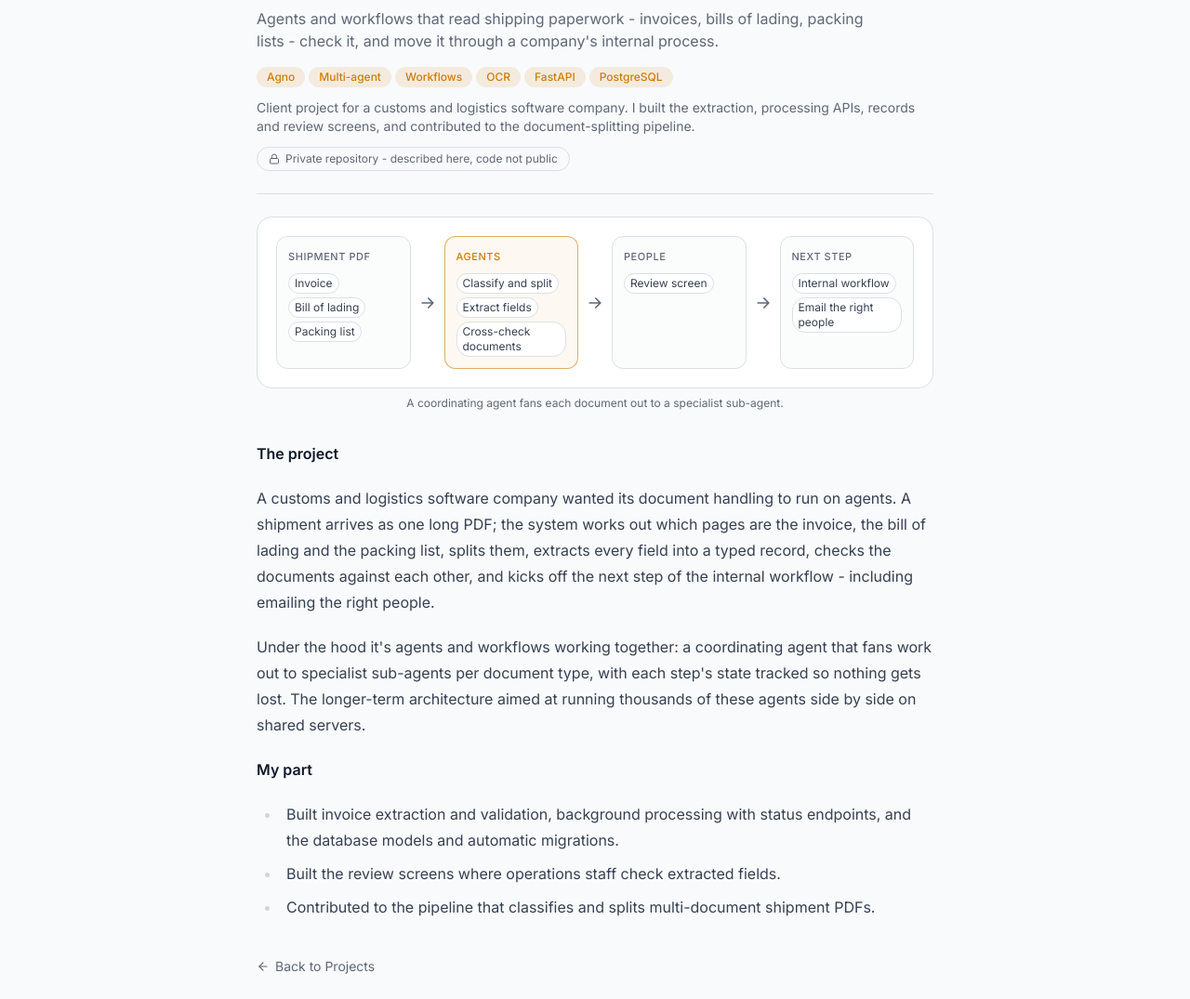
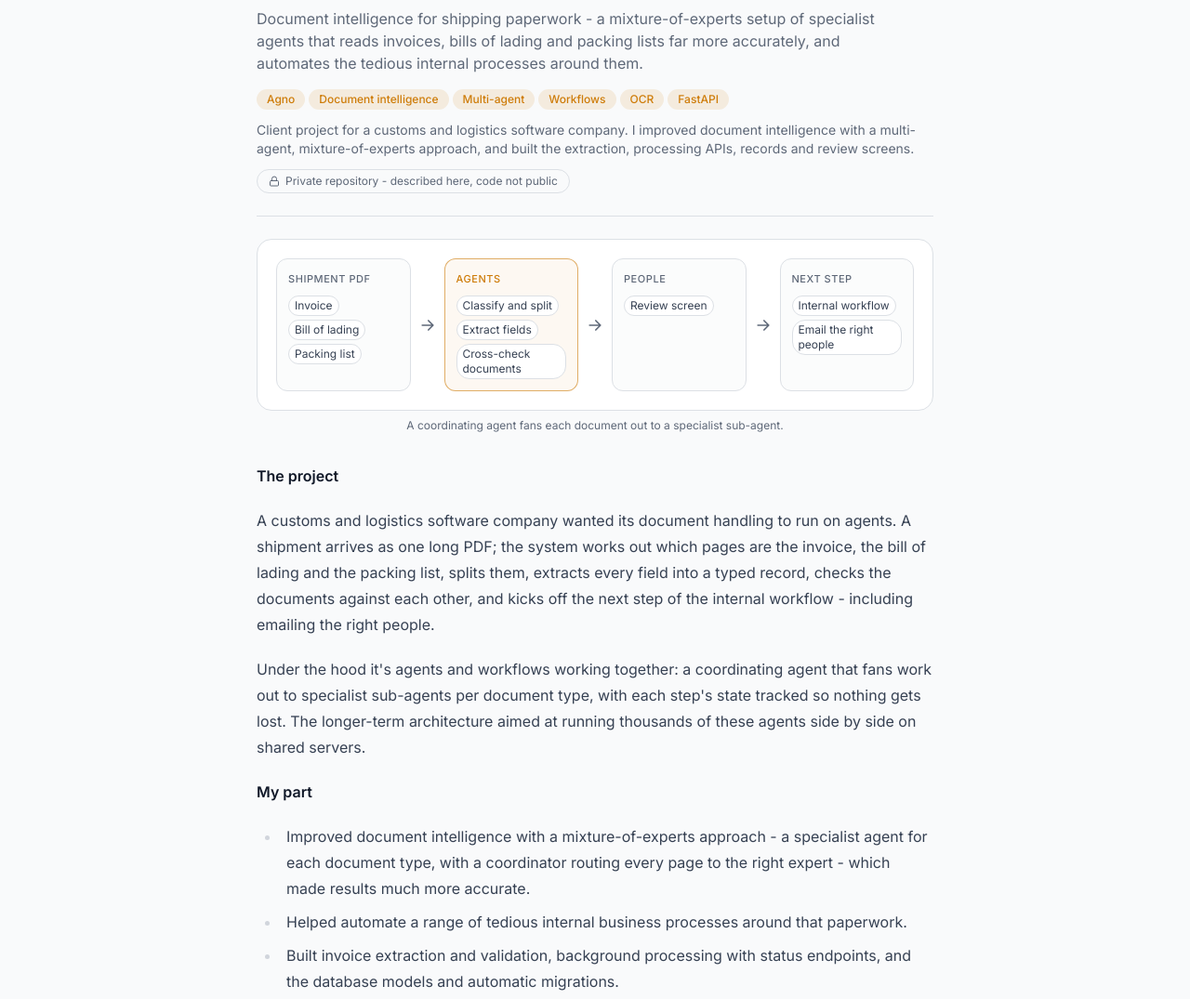
Before and after one commit to Mustafa-Esoofally/Mustafa-Esoofally.github.io, an Astro site: page /projects/logistics-document-agents in a window 1280 px wide. Shown: the part 185-1260 px from the top of the page at 93% size. Built offline with nearby package versions, Linux system fonts and the light colour scheme; Astro itself is replaced by a stand-in of ours.

Commit message:
Logistics: document intelligence, mixture of experts

```diff
--- a/src/content/projects/logistics-document-agents.mdx
+++ b/src/content/projects/logistics-document-agents.mdx
@@ -5,10 +5,10 @@ category: "production"
 order: 3
 featured: false
 private: true
-description: "Agents and workflows that read shipping paperwork - invoices, bills of lading, packing lists - check it, and move it through a company's internal process."
-role: "Client project for a customs and logistics software company. I built the extraction, processing APIs, records and review screens, and contributed to the document-splitting pipeline."
+description: "Document intelligence for shipping paperwork - a mixture-of-experts setup of specialist agents that reads invoices, bills of lading and packing lists far more accurately, and automates the tedious internal processes around them."
+role: "Client project for a customs and logistics software company. I improved document intelligence with a multi-agent, mixture-of-experts approach, and built the extraction, processing APIs, records and review screens."
 links: []
-tags: ["Agno", "Multi-agent", "Workflows", "OCR", "FastAPI", "PostgreSQL"]
+tags: ["Agno", "Document intelligence", "Multi-agent", "Workflows", "OCR", "FastAPI"]
 ---
 import Flow from "../../components/diagrams/Flow.astro";
 
@@ -21,6 +21,8 @@ A customs and logistics software company wanted its document handling to run on
 Under the hood it's agents and workflows working together: a coordinating agent that fans work out to specialist sub-agents per document type, with each step's state tracked so nothing gets lost. The longer-term architecture aimed at running thousands of these agents side by side on shared servers.
 
 **My part**
+- Improved document intelligence with a mixture-of-experts approach - a specialist agent for each document type, with a coordinator routing every page to the right expert - which made results much more accurate.
+- Helped automate a range of tedious internal business processes around that paperwork.
 - Built invoice extraction and validation, background processing with status endpoints, and the database models and automatic migrations.
 - Built the review screens where operations staff check extracted fields.
 - Contributed to the pipeline that classifies and splits multi-document shipment PDFs.
```
